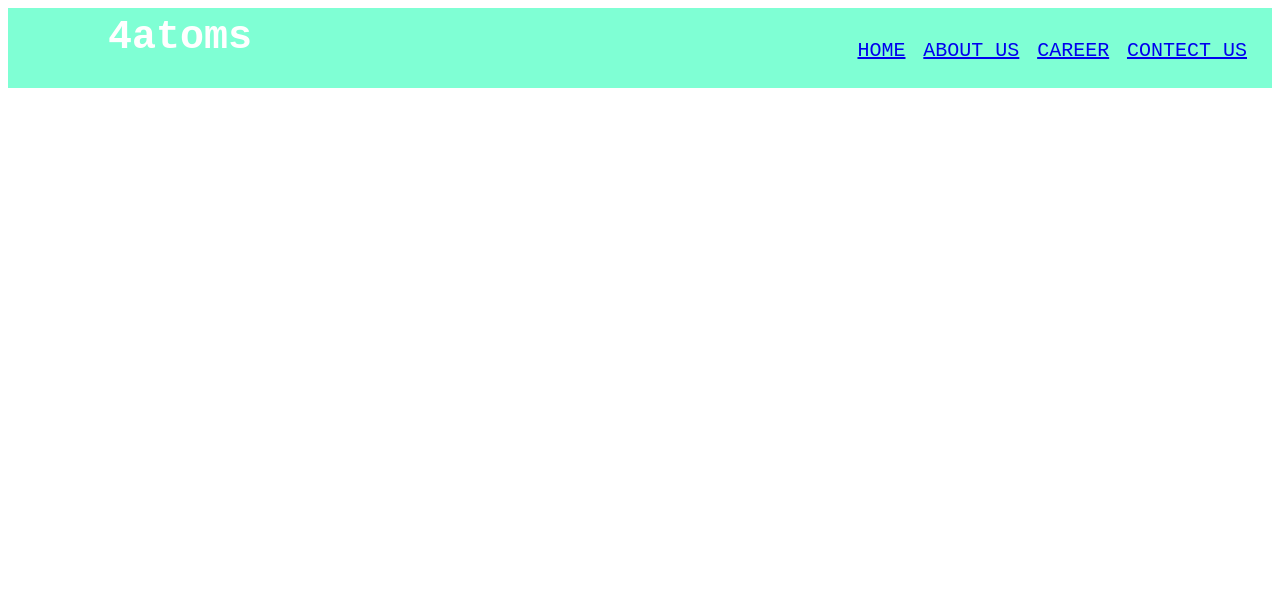
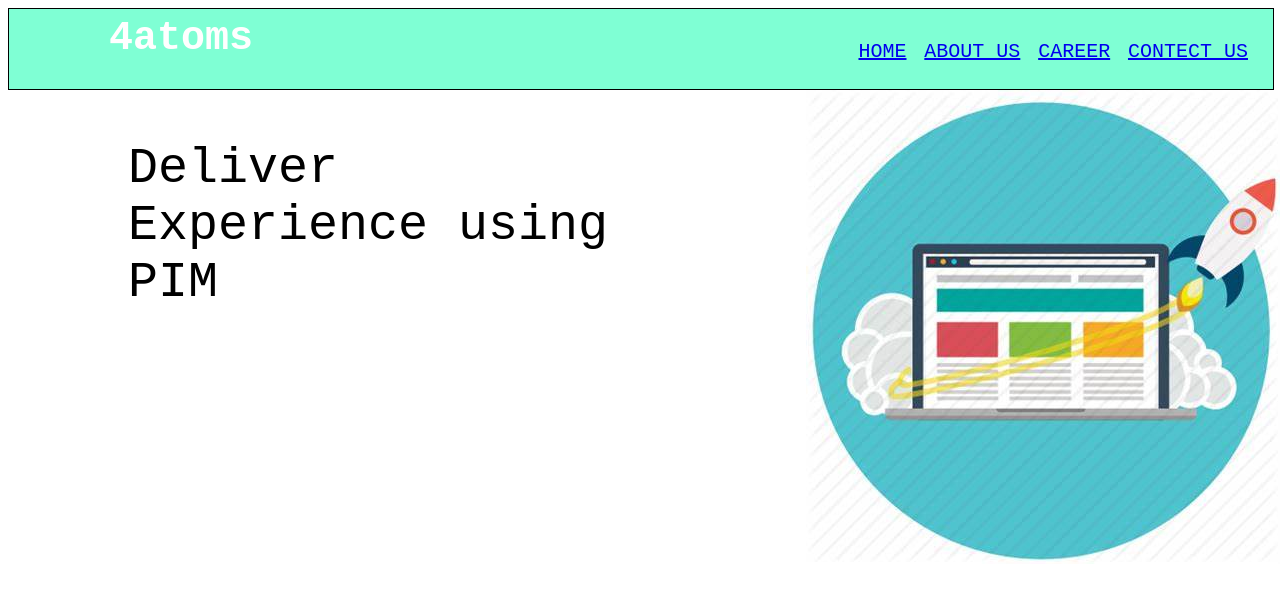
Before and after one commit to 4atoms/manish, a plain HTML site: page Index.html in a window 1280 px wide. Drawn offline with Linux system fonts and the light colour scheme.

Commit message:
adding image and text

```diff
--- a/Index.html
+++ b/Index.html
@@ -14,6 +14,16 @@
                     <li><a href="#">Contect Us</a></li>
                 </ul>
             </nav>
+            <div class="image">
+                <img src="market.jpg">
+            </div>
+            <p class="para">
+                Deliver <br>
+                Experience using <br>
+                PIM
+            </p>
+
+
     </body>
 
 
--- a/style.css
+++ b/style.css
@@ -1,10 +1,14 @@
 body{
     font-family: monospace;
+
 }
 nav{
     background-color: aquamarine;
     height: 80px;
     width: 100%;
+    position: sticky;
+    top: 0;
+    border: 1px solid black;
 }
 label.logo{
     color: white;
@@ -26,4 +30,18 @@ nav ul li{
     color: white;
     font-size: 20px;
     text-transform: uppercase;
+    cursor: pointer;
+
 }
+.image{
+    position: absolute;
+    right: 0%;
+}
+.para{
+    position: absolute;
+    left: 10%;
+    font-size: 50px;
+    font-weight: 100;
+    font-style: normal;
+
+}
```
Also changed, not shown: market.jpg (added). Lines whose indentation alone changed are shown as unchanged.
